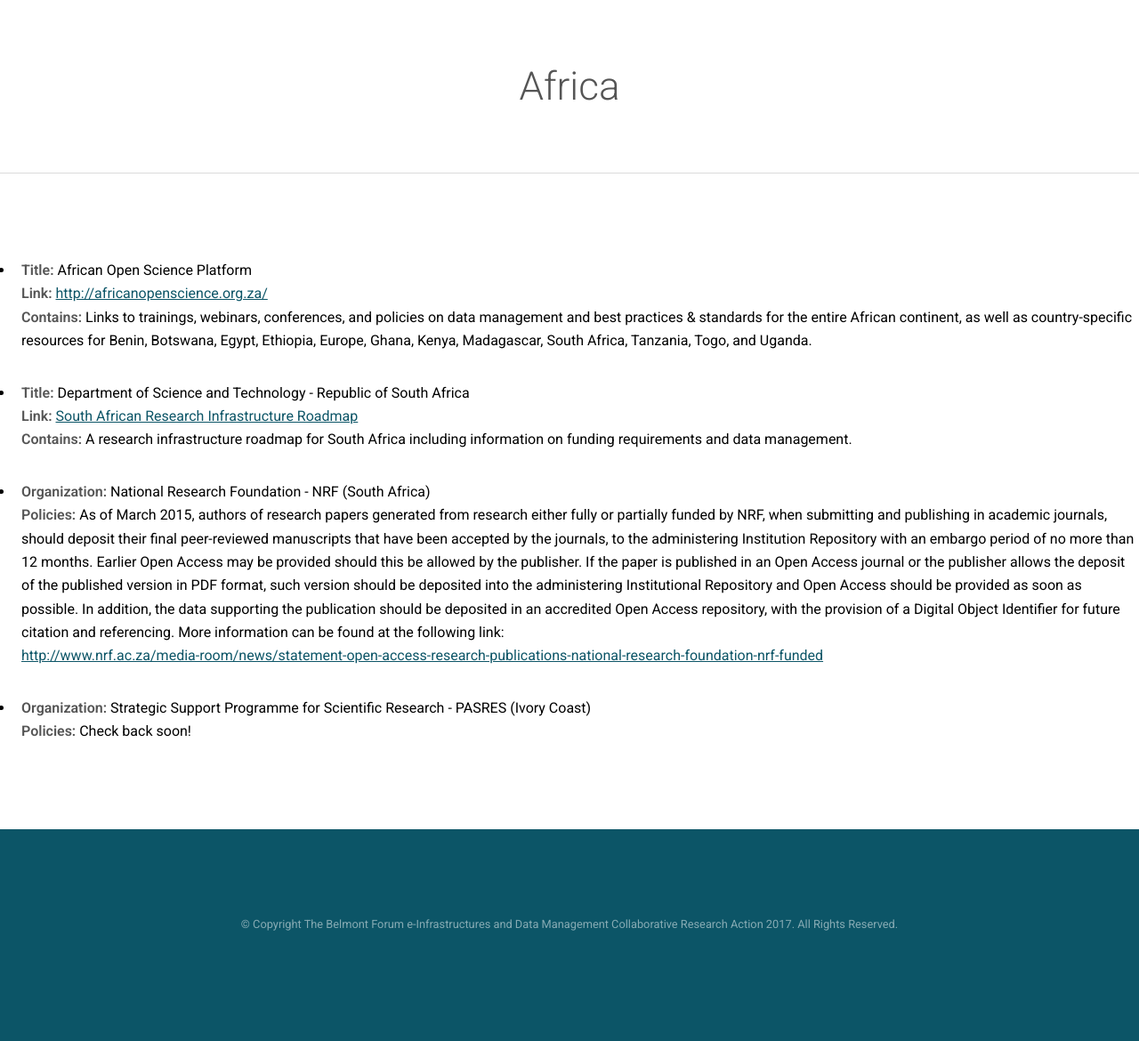
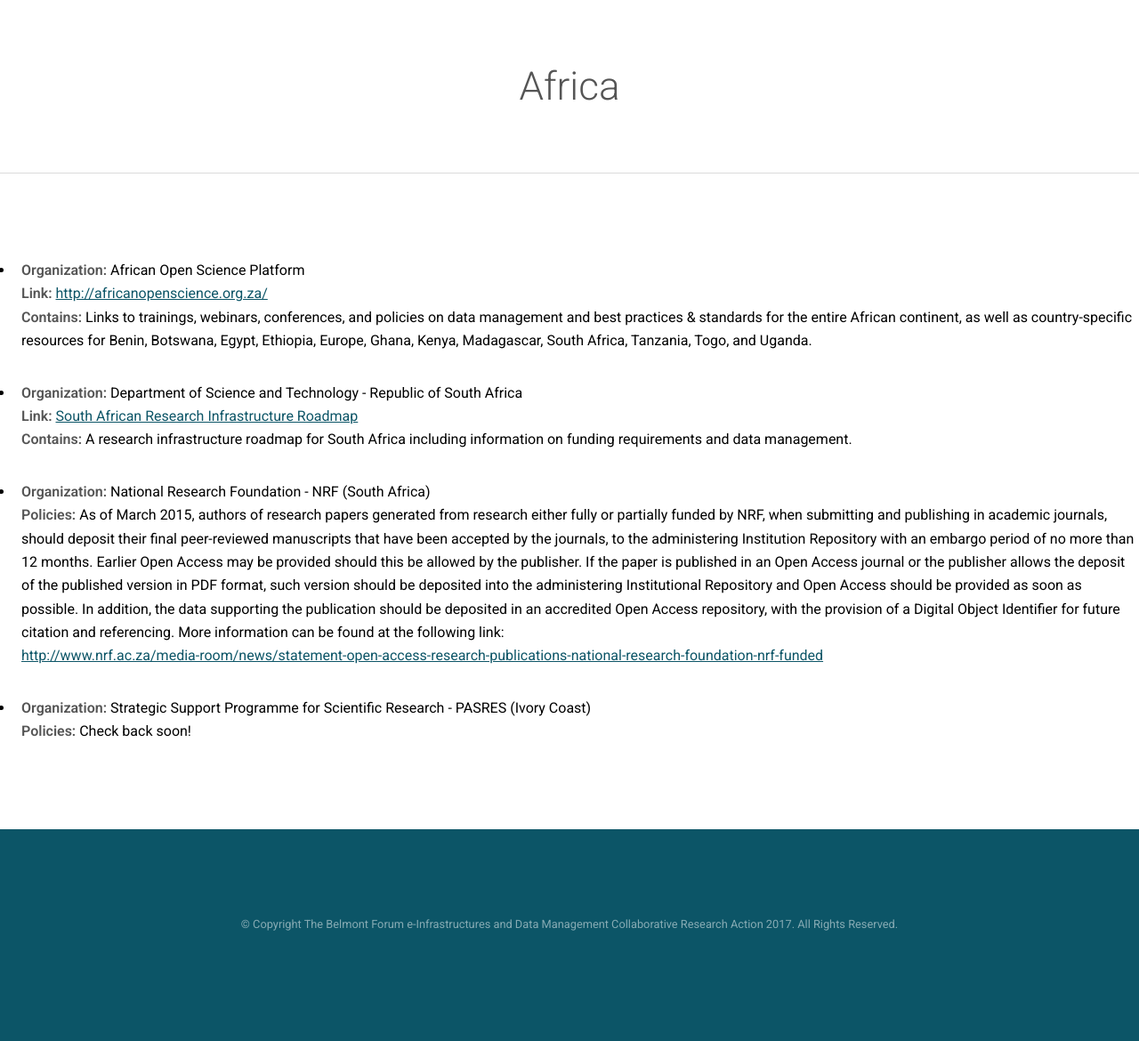
Before and after one commit to bfe-inf/toolkit, a Jekyll site: the page bp&s-africa.html, which Jekyll copies as it is, in a window 1280 px wide. Shown: the part 450-1620 px from the top of the page at 89% size. Built offline with Jekyll 4.4.1, drawn with Linux system fonts in a browser that asks for light colours.

Commit message:
Update bp&s-africa.html

```diff
--- a/bp&s-africa.html
+++ b/bp&s-africa.html
@@ -50,12 +50,12 @@
 			<section id="two" class="wrapper">
       				<div class"inner">
    				 	<ul>
-	     					<li> <strong>Title:</strong> African Open Science Platform  <br/>
+	     					<li> <strong>Organization:</strong> African Open Science Platform  <br/>
              	   				<strong>Link:</strong> <a href="http://africanopenscience.org.za/" target="_blank">http://africanopenscience.org.za/</a><br/>
 		   				<strong>Contains:</strong> Links to trainings, webinars, conferences, and policies on data management and best practices & standards for the entire African continent, as well as country-specific resources for Benin, Botswana, Egypt, Ethiopia, Europe, Ghana, Kenya, Madagascar, South Africa, Tanzania, Togo, and Uganda.</li>
       					</ul>
 					<ul>
-	     					<li> <strong>Title:</strong> Department of Science and Technology - Republic of South Africa  <br/>
+	     					<li> <strong>Organization:</strong> Department of Science and Technology - Republic of South Africa  <br/>
              	   				<strong>Link:</strong> <a href="Department_of_Science_and_Technology_SARIR_2016 (1).pdf" target="_blank">South African Research Infrastructure Roadmap</a><br/>
 		   				<strong>Contains:</strong> A research infrastructure roadmap for South Africa including information on funding requirements and data management. </li>
       					</ul>
```
